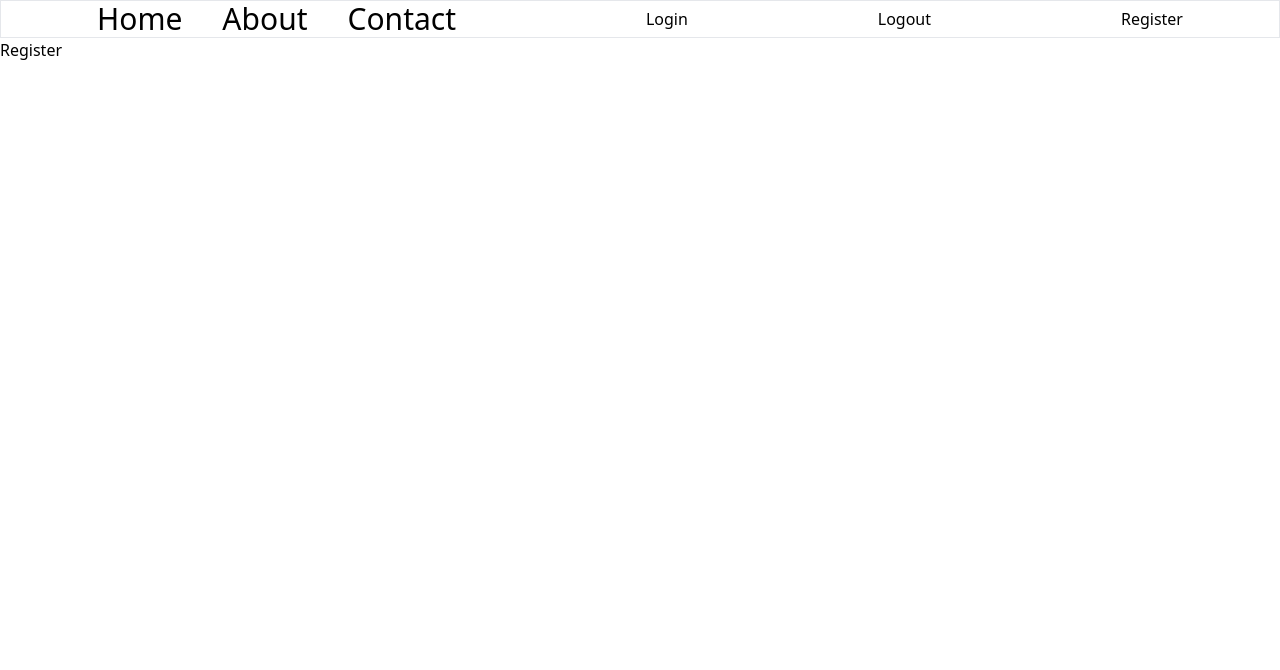
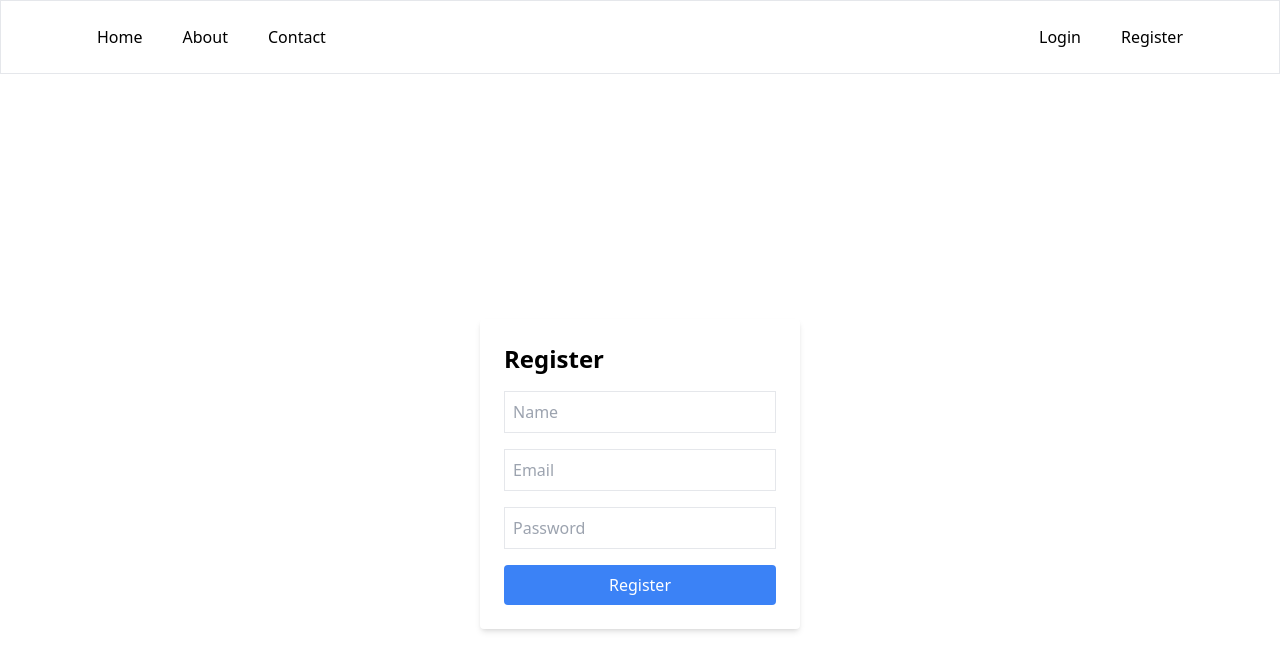
Before and after one commit to Yash-Solanki6803/ngo-portal, a React (Vite) app in the folder client/: page /register in a window 1280 px wide. Shown: the top 670 px of the page. Built offline with nearby package versions, Linux system fonts and the light colour scheme.

Commit message:
Frontend: Register page, State change improved and error message control.

```diff
--- a/client/src/App.jsx
+++ b/client/src/App.jsx
@@ -1,5 +1,13 @@
 import { BrowserRouter, Routes, Route } from "react-router";
-import { Layout, About, Home, NoPage, Login, Register } from "./pages";
+import {
+  Layout,
+  About,
+  Home,
+  NoPage,
+  Login,
+  Register,
+  Dashboard,
+} from "./pages";
 export default function App() {
   return (
     <BrowserRouter>
@@ -9,6 +17,7 @@ export default function App() {
           <Route path="/about" element={<About />} />
           <Route path="/register" element={<Register />} />
           <Route path="/login" element={<Login />} />
+          <Route path="/dashboard" element={<Dashboard />} />
           <Route path="*" element={<NoPage />} />
         </Route>
       </Routes>
--- a/client/src/api/authservice.js
+++ b/client/src/api/authservice.js
@@ -1,4 +1,19 @@
 import api from "./api";
+
+export const registerUser = async (name, email, password) => {
+  try {
+    const response = await api.post("/auth/register", {
+      name,
+      email,
+      password,
+    });
+    return response;
+  } catch (error) {
+    const errorMessage =
+      error.response?.data?.message || "Something went wrong!";
+    throw errorMessage;
+  }
+};
 
 export const loginUser = async (email, password) => {
   try {
--- a/client/src/components/Logout.jsx
+++ b/client/src/components/Logout.jsx
@@ -6,7 +6,11 @@ function Logout() {
     sessionStorage.clear();
     window.location.href = "/";
   };
-  return <div onClick={handleLogout}>Logout</div>;
+  return (
+    <div className="cursor-pointer" onClick={handleLogout}>
+      Logout
+    </div>
+  );
 }
 
 export default Logout;
--- /dev/null
+++ b/client/src/pages/Dashboard.jsx
@@ -0,0 +1,23 @@
+import { useSelector } from "react-redux";
+
+function Dashboard() {
+  const user = useSelector((state) => state.user);
+  const userInfo = user.userInfo;
+
+  if (!userInfo) {
+    return <div>Loading...</div>;
+  }
+
+  return (
+    <div>
+      Dashboard
+      <div>
+        <h1>Welcome {userInfo.name}</h1>
+        <p>Email: {userInfo.email}</p>
+        <p>Role: {userInfo.role}</p>
+      </div>
+    </div>
+  );
+}
+
+export default Dashboard;
--- a/client/src/pages/Layout.jsx
+++ b/client/src/pages/Layout.jsx
@@ -27,8 +27,8 @@ const Layout = () => {
 
   return (
     <>
-      <nav className="border flex justify-between px-24 items-center">
-        <ul className="flex gap-10 text-3xl">
+      <nav className="border flex justify-between px-24 py-6 items-center">
+        <ul className="flex gap-10">
           <li>
             <Link to="/">Home</Link>
           </li>
@@ -39,10 +39,19 @@ const Layout = () => {
             <Link to="/contact">Contact</Link>
           </li>
         </ul>
-
-        <Link to="/login">Login</Link>
-        <Logout />
-        <Link to="/register">Register</Link>
+        <div>
+          {isLoggedIn ? (
+            <div className="flex gap-10">
+              <Logout />
+              <Link to="/dashboard">Dashboard</Link>
+            </div>
+          ) : (
+            <div className="flex gap-10">
+              <Link to="/login">Login</Link>
+              <Link to="/register">Register</Link>
+            </div>
+          )}
+        </div>
       </nav>
 
       <Outlet />
--- a/client/src/pages/Login.jsx
+++ b/client/src/pages/Login.jsx
@@ -5,12 +5,16 @@ import { useNavigate } from "react-router";
 import { setUserInfo } from "../redux/slices/userSlice";
 
 function Login() {
+  const initialFormValues = {
+    email: "",
+    password: "",
+  };
   const dispatch = useDispatch();
-
   const navigate = useNavigate();
   const [email, setEmail] = useState("");
   const [password, setPassword] = useState("");
   const [error, setError] = useState("");
+  const [formData, setFormData] = useState(initialFormValues);
   const [isLoading, setIsLoading] = useState(false);
 
   const handleSubmit = async (e) => {
@@ -19,7 +23,7 @@ function Login() {
     setIsLoading(true);
 
     try {
-      const data = await loginUser(email, password);
+      const data = await loginUser(formData.email, formData.password);
       // Store token or redirect
       localStorage.setItem("auth_token", data.token);
 
@@ -30,6 +34,13 @@ function Login() {
     } finally {
       setIsLoading(false);
     }
+  };
+
+  const handleChange = (e) => {
+    setFormData({
+      ...formData,
+      [e.target.name]: e.target.value,
+    });
   };
 
   return (
@@ -45,15 +56,17 @@ function Login() {
         <input
           type="email"
           placeholder="Email"
-          value={email}
-          onChange={(e) => setEmail(e.target.value)}
+          name="email"
+          value={formData.email}
+          onChange={handleChange}
           className="border p-2 mb-4 w-full"
         />
         <input
           type="password"
           placeholder="Password"
-          value={password}
-          onChange={(e) => setPassword(e.target.value)}
+          name="password"
+          value={formData.password}
+          onChange={handleChange}
           className="border p-2 mb-4 w-full"
         />
         <button
--- a/client/src/pages/Register.jsx
+++ b/client/src/pages/Register.jsx
@@ -1,7 +1,95 @@
-import React from "react";
+import { useState } from "react";
+import { registerUser } from "../api/authservice";
+import { useDispatch, useSelector } from "react-redux";
+import { useNavigate } from "react-router";
+import { setUserInfo } from "../redux/slices/userSlice";
 
 function Register() {
-  return <div>Register</div>;
+  const initialFormValues = {
+    name: "",
+    email: "",
+    password: "",
+  };
+
+  const dispatch = useDispatch();
+  const navigate = useNavigate();
+
+  const [formData, setFormData] = useState(initialFormValues);
+  const [error, setError] = useState("");
+  const [isLoading, setIsLoading] = useState(false);
+
+  const handleSubmit = async (e) => {
+    e.preventDefault();
+    setError("");
+    setIsLoading(true);
+
+    try {
+      const response = await registerUser(
+        formData.name,
+        formData.email,
+        formData.password
+      );
+      if (response.status == 201) {
+        alert("User registered! Please login with your credentials");
+        navigate("/login");
+      } else {
+      }
+    } catch (err) {
+      setError(err);
+    } finally {
+      setIsLoading(false);
+    }
+  };
+
+  const handleChange = (e) => {
+    setFormData({
+      ...formData,
+      [e.target.name]: e.target.value,
+    });
+  };
+  return (
+    <div className="flex items-center justify-center min-h-screen">
+      <form
+        onSubmit={handleSubmit}
+        className="p-6 rounded shadow-md bg-white w-80"
+      >
+        <h2 className="text-2xl font-bold mb-4">Register</h2>
+        {error && <div className="text-red-500">{error}</div>}
+
+        <input
+          type="name"
+          name="name"
+          placeholder="Name"
+          value={formData.name}
+          onChange={handleChange}
+          className="border p-2 mb-4 w-full"
+        />
+        <input
+          type="email"
+          name="email"
+          placeholder="Email"
+          value={formData.email}
+          onChange={handleChange}
+          className="border p-2 mb-4 w-full"
+        />
+        <input
+          type="password"
+          name="password"
+          placeholder="Password"
+          value={formData.password}
+          onChange={handleChange}
+          className="border p-2 mb-4 w-full"
+        />
+        <button
+          type="submit"
+          disabled={isLoading}
+          className="bg-blue-500 text-white p-2 rounded w-full"
+        >
+          {isLoading ? "Loading..." : "Register"}
+        </button>
+      </form>
+    </div>
+  );
 }
 
 export default Register;
--- a/client/src/pages/index.js
+++ b/client/src/pages/index.js
@@ -4,3 +4,4 @@ export { default as About } from "./About";
 export { default as NoPage } from "./NoPage";
 export { default as Register } from "./Register";
 export { default as Login } from "./Login";
+export { default as Dashboard } from "./Dashboard";
```
Also changed, not shown: 1 other file (tests, documents, lock files or other folders).
